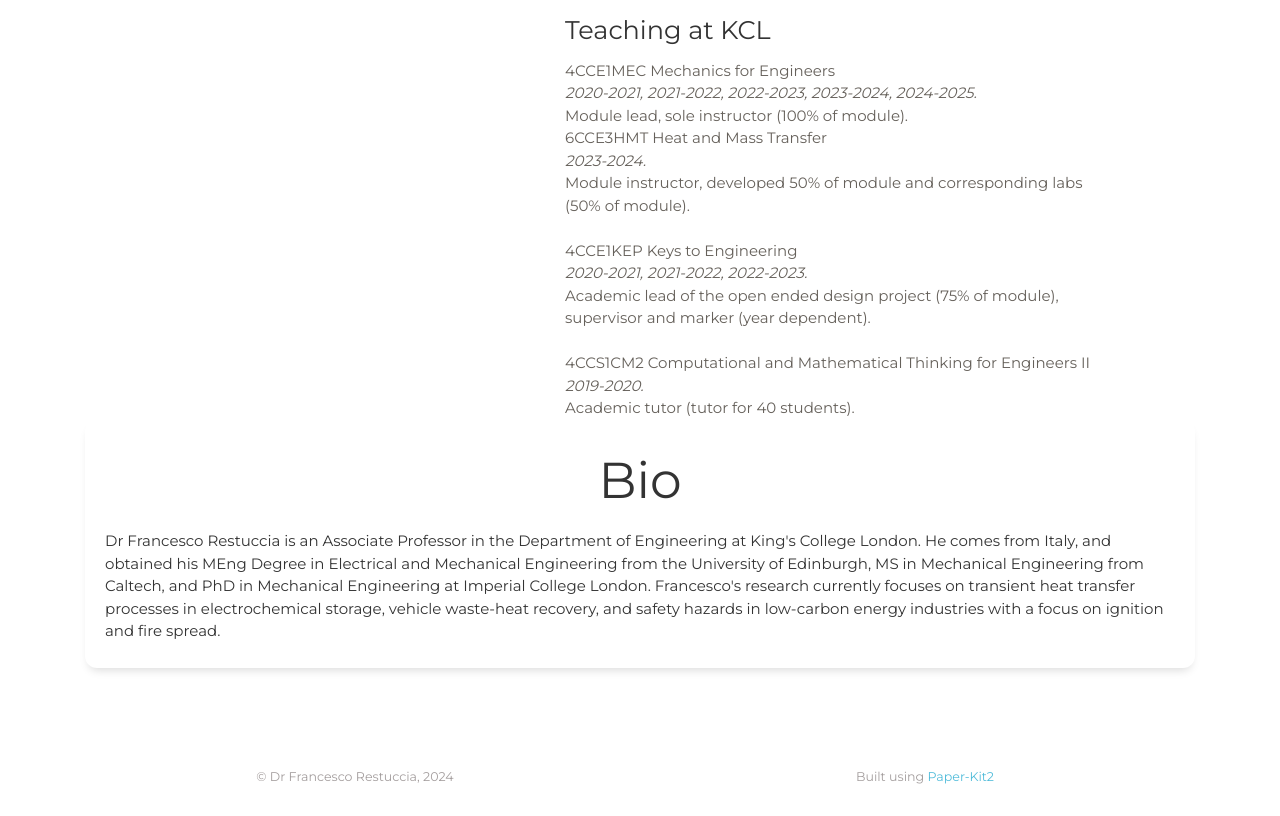
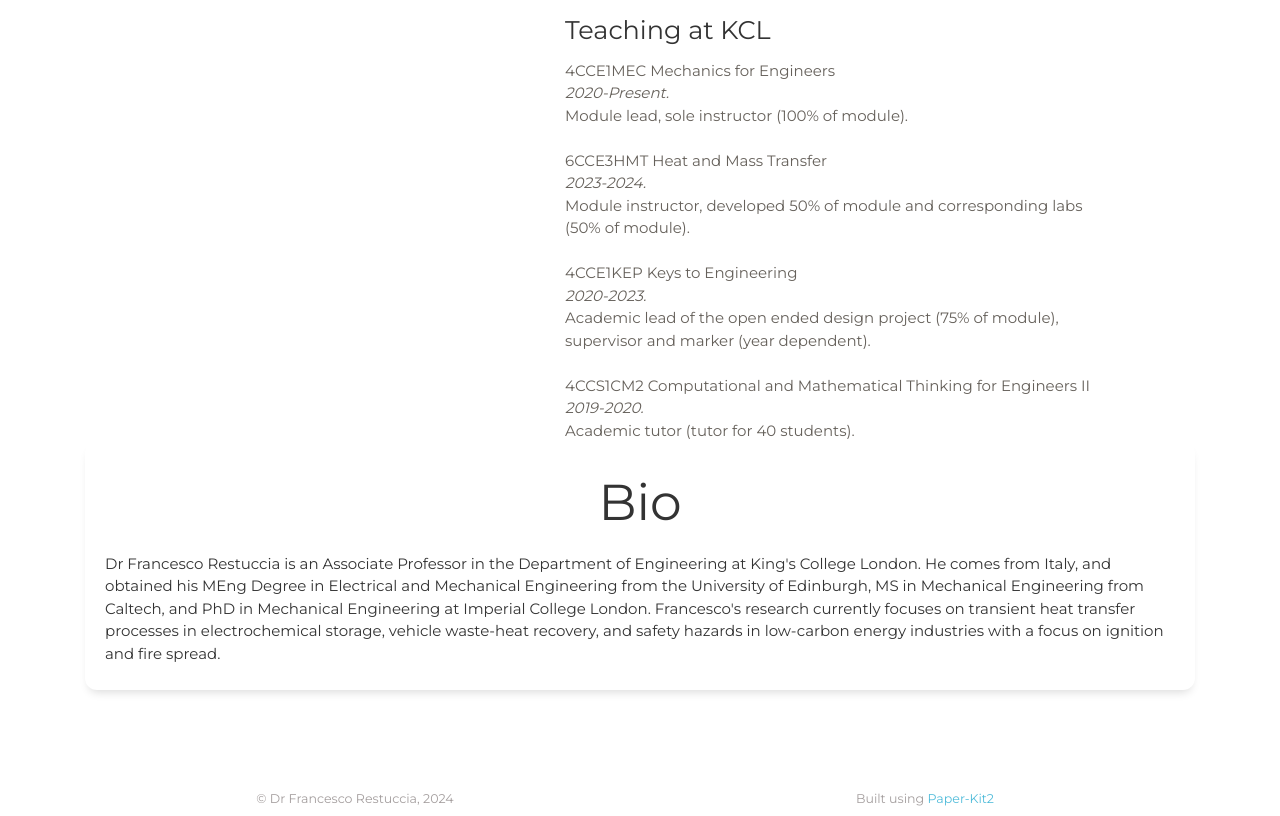
Before and after one commit to heatandfire/heatandfire.github.io, a website: page francesco-restuccia.html in a window 1280 px wide. Shown: the part 1307-2123 px from the top of the page. Before the commit the page ends 2101 px from the top, so only its background shows below. Drawn offline with Linux system fonts and the light colour scheme; some packages are replaced by stand-ins of ours.

Commit message:
Update francesco-restuccia.html

```diff
--- a/francesco-restuccia.html
+++ b/francesco-restuccia.html
@@ -161,8 +161,9 @@ The above copyright notice and this permission notice shall be included in all c
 	        <span class="anchor" id="Teaching"></span>
                 <p class="card-text text-left">
 			<b>4CCE1MEC Mechanics for Engineers</b> <br>
-			<i>2020-2021, 2021-2022, 2022-2023, 2023-2024, 2024-2025.</i>  <br>
+			<i>2020-Present.</i>  <br>
 			Module lead, sole instructor (100&percnt; of module). <br>
+			 <br>
 <!-- The aim of this module is to provide students with a fundamental knowledge of classical mechanics, including elements from both dynamics and statics.
 			Topics will include: applications of Newton’s Laws, single particle & rigid body dynamics, impact, static equilibrium, vibration, shear and stress.
 			Students will learn how to solve problems in mechanics, for example through drawing force diagrams and resolving forces, and applying Newton’s Laws. <br>
@@ -175,7 +176,7 @@ The above copyright notice and this permission notice shall be included in all c
 			thermal management of electronic systems and electronic doping. <br> -->
 <br>
 		      <b>4CCE1KEP Keys to Engineering</b> <br>
-			<i>2020-2021, 2021-2022, 2022-2023.</i> <br>
+			<i>2020-2023.</i> <br>
 			Academic lead of the open ended design project (75&percnt; of module), supervisor and marker (year dependent). <br>
 <!--  In this module students will take on projects designed to introduce both the practicalities of engineering and the project-based learning approach to study.
 			Innovation in engineering is built on design. This module will guide students through the design thinking process, from understanding the user
```
